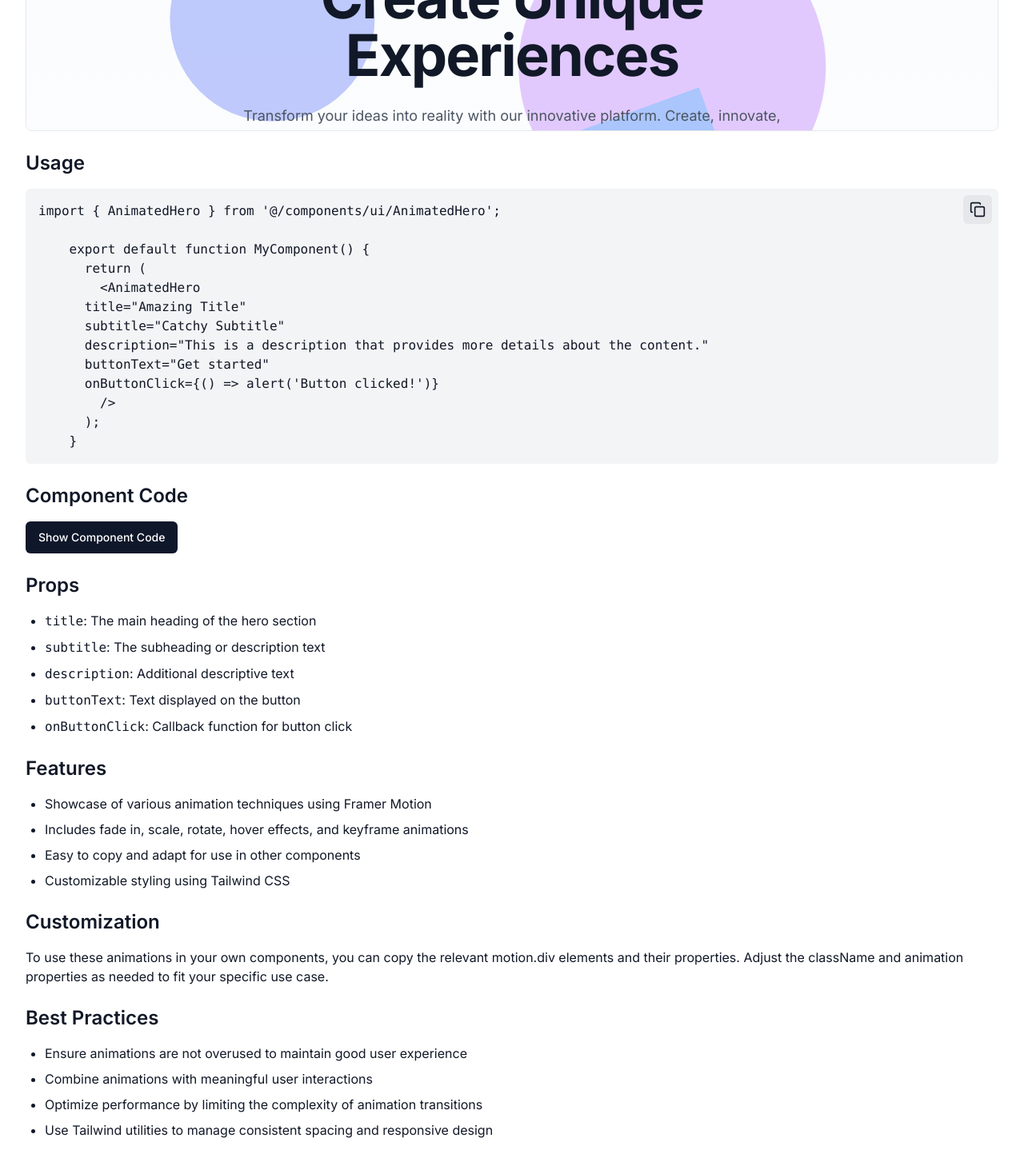
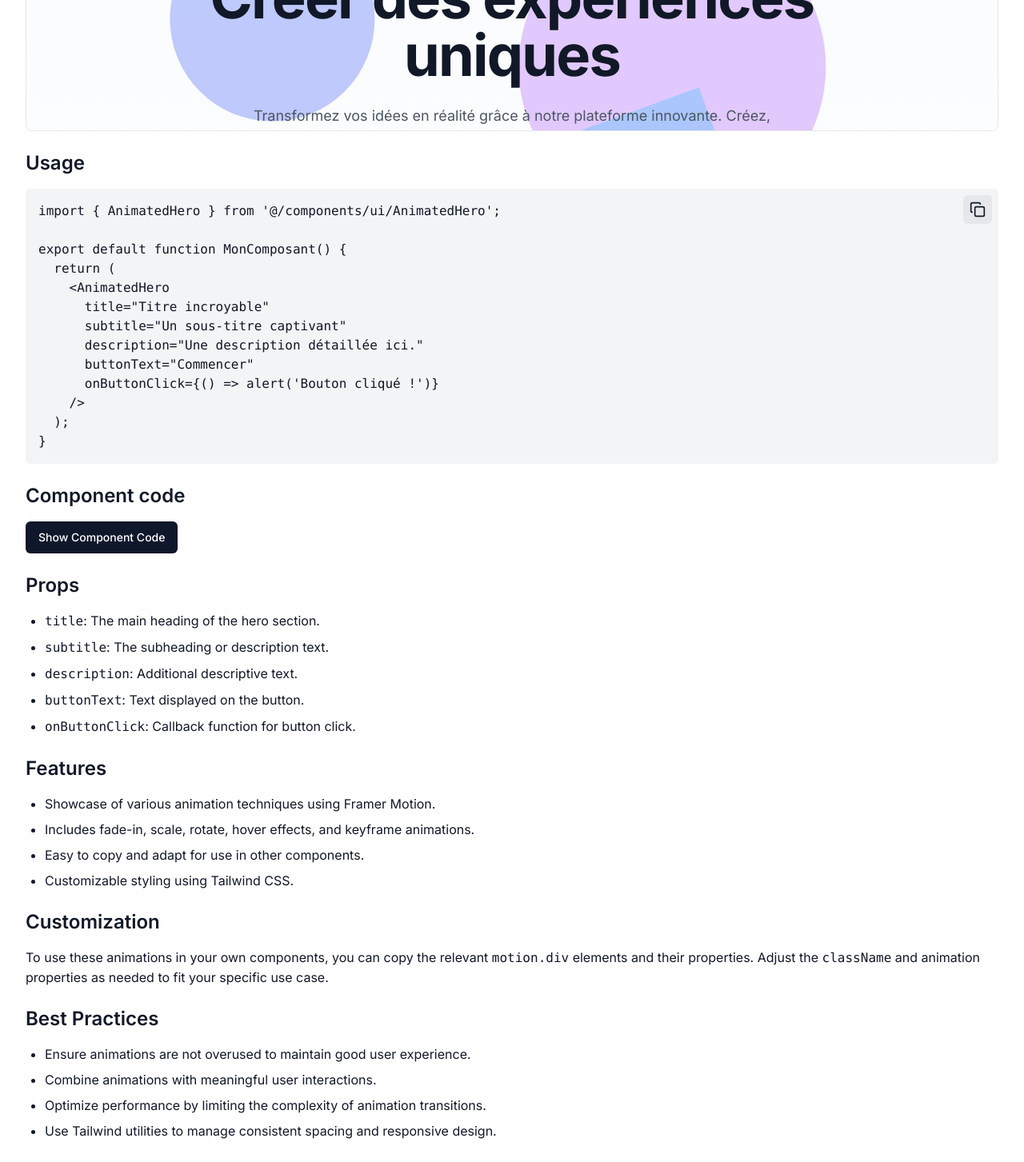
Before and after one commit to Florence-Martin/UI-Library, a Next.js app: page /catalog/animated-hero in a window 1280 px wide. Shown: the part 520-1973 px from the top of the page at 80% size. Built offline with nearby package versions, Linux system fonts and the light colour scheme.

Commit message:
refactore: code refactoring and improve AnimatedHero component documentation and usage examples

```diff
--- a/app/catalog/animated-hero/page.tsx
+++ b/app/catalog/animated-hero/page.tsx
@@ -3,18 +3,25 @@
 import React, { useState } from "react";
 import { Button } from "@/components/ui/Button";
 import CodeBlock from "@/components/CodeBlock";
-import { AnimatedHero } from "@/components/ui/AnimatedHero";
+import AnimatedHero from "@/components/ui/AnimatedHero";
 import BackToCatalog from "@/components/BackToCatalog";
 
+/**
+ * Page AnimatedHeroPage
+ * Cette page illustre l'utilisation du composant AnimatedHero avec un aperçu,
+ * des instructions d'utilisation, du code source, et des conseils de personnalisation.
+ */
 export default function AnimatedHeroPage() {
   const [showComponentCode, setShowComponentCode] = useState(false);
 
+  // Exemple de code source du composant AnimatedHero
   const animatedHeroComponentCode = `
 "use client";
 
-import React from "react";
+import React, { FC, useEffect, useState } from "react";
 import { motion } from "framer-motion";
 import { ArrowRight, Sparkles } from "lucide-react";
+import clsx from "clsx";
 
 interface AnimatedHeroProps {
   title: string;
@@ -24,67 +31,61 @@ interface AnimatedHeroProps {
   onButtonClick?: () => void;
 }
 
-export function AnimatedHero({
+/**
+ * AnimatedHero
+ * Composant affichant une section Hero avec des animations, un titre, une description et un bouton.
+ */
+const AnimatedHero: FC<AnimatedHeroProps> = ({
   title,
   subtitle,
   description,
   buttonText,
   onButtonClick,
-}: AnimatedHeroProps) {
+}) => {
+  const [isMounted, setIsMounted] = useState(false);
+
+  // Détecte si le composant est monté pour gérer des animations spécifiques
+  useEffect(() => {
+    setIsMounted(true);
+    return () => setIsMounted(false); // Nettoyage à la destruction du composant
+  }, []);
+
   return (
     <div className="min-h-screen bg-gradient-to-b from-slate-50 to-white overflow-hidden relative">
-      {/* Animated shapes */}
+      {/* Formes animées en arrière-plan */}
       <motion.div
-        className="absolute inset-0 z-0"
+        className={clsx(
+          "absolute inset-0 z-0",
+          isMounted ? "opacity-100" : "opacity-0"
+        )}
         initial={{ opacity: 0 }}
         animate={{ opacity: 1 }}
         transition={{ duration: 1 }}
       >
-        {/* Circle 1 */}
+        {/* Cercle 1 */}
         <motion.div
           className="absolute w-64 h-64 rounded-full bg-indigo-300/70"
-          animate={{
-            x: [0, 100, 0],
-            y: [0, -50, 0],
-          }}
-          transition={{
-            duration: 20,
-            repeat: Infinity,
-            ease: "linear",
-          }}
+          animate={{ x: [0, 100, 0], y: [0, -50, 0] }}
+          transition={{ duration: 20, repeat: Infinity, ease: "linear" }}
           style={{ left: "10%", top: "20%" }}
         />
-        {/* Circle 2 */}
+        {/* Cercle 2 */}
         <motion.div
           className="absolute w-96 h-96 rounded-full bg-purple-300/70"
-          animate={{
-            x: [0, -70, 0],
-            y: [0, 100, 0],
-          }}
-          transition={{
-            duration: 25,
-            repeat: Infinity,
-            ease: "linear",
-          }}
+          animate={{ x: [0, -70, 0], y: [0, 100, 0] }}
+          transition={{ duration: 25, repeat: Infinity, ease: "linear" }}
           style={{ right: "15%", top: "10%" }}
         />
-        {/* Square */}
+        {/* Carré rotatif */}
         <motion.div
           className="absolute w-72 h-72 bg-blue-300/70"
-          animate={{
-            rotate: [0, 180, 360],
-            scale: [1, 1.1, 1],
-          }}
-          transition={{
-            duration: 30,
-            repeat: Infinity,
-            ease: "linear",
-          }}
+          animate={{ rotate: [0, 180, 360], scale: [1, 1.1, 1] }}
+          transition={{ duration: 30, repeat: Infinity, ease: "linear" }}
           style={{ left: "50%", bottom: "15%", transform: "translateX(-50%)" }}
         />
       </motion.div>
 
-      {/* Content */}
+      {/* Contenu principal */}
       <div className="relative z-10 max-w-7xl mx-auto px-4 sm:px-6 lg:px-8 pt-20 pb-16 text-center lg:pt-32">
         <motion.div
           initial={{ opacity: 0, y: 20 }}
@@ -92,36 +93,46 @@ export function AnimatedHero({
           transition={{ duration: 0.8 }}
           className="mx-auto max-w-4xl"
         >
+          {/* Sous-titre */}
           <motion.div
             initial={{ scale: 0.5, opacity: 0 }}
             animate={{ scale: 1, opacity: 1 }}
             transition={{ delay: 0.2, duration: 0.5 }}
             className="mb-8 flex justify-center"
           >
-            <span className="inline-flex items-center px-6 py-2 rounded-full text-sm font-medium bg-white/90 text-indigo-700 ring-1 ring-inset ring-indigo-700/10 backdrop-blur-sm">
+            <span
+              className={clsx(
+                "inline-flex items-center px-6 py-2 rounded-full text-sm font-medium",
+                "bg-white/90 text-indigo-700 ring-1 ring-inset ring-indigo-700/10 backdrop-blur-sm"
+              )}
+            >
               <Sparkles className="mr-2 h-4 w-4" />
               {subtitle}
             </span>
           </motion.div>
-
+          {/* Titre */}
           <motion.h1
             initial={{ opacity: 0, y: 20 }}
             animate={{ opacity: 1, y: 0 }}
             transition={{ delay: 0.3, duration: 0.8 }}
-            className="text-6xl font-bold tracking-tight text-gray-900 sm:text-7xl"
+            className={clsx(
+              "text-6xl font-bold tracking-tight text-gray-900 sm:text-7xl"
+            )}
           >
             {title}
           </motion.h1>
-
+          {/* Description */}
           <motion.p
             initial={{ opacity: 0, y: 20 }}
             animate={{ opacity: 1, y: 0 }}
             transition={{ delay: 0.5, duration: 0.8 }}
-            className="mt-6 text-lg leading-8 text-gray-600 max-w-2xl mx-auto"
+            className={clsx(
+              "mt-6 text-lg leading-8 text-gray-600 max-w-2xl mx-auto"
+            )}
           >
             {description}
           </motion.p>
-
+          {/* Bouton */}
           <motion.div
             initial={{ opacity: 0, y: 20 }}
             animate={{ opacity: 1, y: 0 }}
@@ -132,7 +143,11 @@ export function AnimatedHero({
               whileHover={{ scale: 1.05 }}
               whileTap={{ scale: 0.95 }}
               onClick={onButtonClick}
-              className="rounded-xl bg-indigo-600 px-8 py-4 text-sm font-semibold text-white shadow-sm hover:bg-indigo-500 focus-visible:outline focus-visible:outline-2 focus-visible:outline-offset-2 focus-visible:outline-indigo-600 flex items-center backdrop-blur-sm"
+              className={clsx(
+                "rounded-xl bg-indigo-600 px-8 py-4 text-sm font-semibold text-white shadow-sm",
+                "hover:bg-indigo-500 focus-visible:outline focus-visible:outline-2 focus-visible:outline-offset-2 focus-visible:outline-indigo-600",
+                "flex items-center backdrop-blur-sm"
+              )}
             >
               {buttonText}
               <ArrowRight className="ml-2 h-4 w-4" />
@@ -142,41 +157,45 @@ export function AnimatedHero({
       </div>
     </div>
   );
-}
+};
+
+export default AnimatedHero;
 `;
 
   return (
     <div className="container mx-auto px-4 py-8 space-y-6">
       <BackToCatalog />
 
-      <h1 className="text-3xl font-bold">Animated Hero Component</h1>
+      <h1 className="text-3xl font-bold">Composant Animated Hero</h1>
 
+      {/* Aperçu */}
       <section>
         <h2 className="text-2xl font-semibold mb-4">Preview</h2>
         <div className="border rounded-lg overflow-hidden max-h-[400px] overflow-y-auto">
           <AnimatedHero
-            title="Create Unique Experiences"
-            subtitle="Discover Our New Experience"
-            description="Transform your ideas into reality with our innovative platform. Create, innovate, and push the limits of your imagination."
-            buttonText="Get Started"
-            onButtonClick={() => alert("Button clicked!")}
+            title="Créer des expériences uniques"
+            subtitle="Découvrez nos nouvelles fonctionnalités"
+            description="Transformez vos idées en réalité grâce à notre plateforme innovante. Créez, innovez et repoussez les limites de votre imagination."
+            buttonText="Commencer"
+            onButtonClick={() => alert("Bouton cliqué !")}
           />
         </div>
       </section>
 
+      {/* Usage */}
       <section>
         <h2 className="text-2xl font-semibold mb-4">Usage</h2>
         <CodeBlock
           code={`import { AnimatedHero } from '@/components/ui/AnimatedHero';
 
-    export default function MyComponent() {
+export default function MonComposant() {
   return (
     <AnimatedHero
-      title="Amazing Title"
-      subtitle="Catchy Subtitle"
-      description="This is a description that provides more details about the content."
-      buttonText="Get started"
-      onButtonClick={() => alert('Button clicked!')}
+      title="Titre incroyable"
+      subtitle="Un sous-titre captivant"
+      description="Une description détaillée ici."
+      buttonText="Commencer"
+      onButtonClick={() => alert('Bouton cliqué !')}
     />
   );
 }`}
@@ -184,83 +203,94 @@ export function AnimatedHero({
         />
       </section>
 
+      {/* Code du composant */}
       <section>
-        <h2 className="text-2xl font-semibold mb-4">Component Code</h2>
+        <h2 className="text-2xl font-semibold mb-4">Component code</h2>
         <Button onClick={() => setShowComponentCode(!showComponentCode)}>
           {showComponentCode ? "Hide Component Code" : "Show Component Code"}
         </Button>
         {showComponentCode && (
-          <div className="mt-4">
           <CodeBlock code={animatedHeroComponentCode} language="tsx" />
-          </div>
         )}
       </section>
 
+      {/* Props du composant */}
       <section>
         <h2 className="text-2xl font-semibold mb-4">Props</h2>
         <ul className="list-disc pl-6 space-y-2">
           <li>
-            <code>title</code>: The main heading of the hero section
+            <code>title</code>: The main heading of the hero section.
           </li>
           <li>
-            <code>subtitle</code>: The subheading or description text
+            <code>subtitle</code>: The subheading or description text.
           </li>
           <li>
-            <code>description</code>: Additional descriptive text
+            <code>description</code>: Additional descriptive text.
           </li>
           <li>
-            <code>buttonText</code>: Text displayed on the button
+            <code>buttonText</code>: Text displayed on the button.
           </li>
           <li>
-            <code>onButtonClick</code>: Callback function for button click
+            <code>onButtonClick</code>: Callback function for button click.
           </li>
         </ul>
       </section>
 
+      {/* Fonctionnalités du composant */}
       <section>
         <h2 className="text-2xl font-semibold mb-4">Features</h2>
         <ul className="list-disc pl-6 space-y-2">
-          <li>Showcase of various animation techniques using Framer Motion</li>
+          <li>Showcase of various animation techniques using Framer Motion.</li>
           <li>
-            Includes fade in, scale, rotate, hover effects, and keyframe
-            animations
+            Includes fade-in, scale, rotate, hover effects, and keyframe
+            animations.
           </li>
-          <li>Easy to copy and adapt for use in other components</li>
-          <li>Customizable styling using Tailwind CSS</li>
+          <li>Easy to copy and adapt for use in other components.</li>
+          <li>Customizable styling using Tailwind CSS.</li>
         </ul>
       </section>
 
+      {/* Conseils de personnalisation */}
       <section>
         <h2 className="text-2xl font-semibold mb-4">Customization</h2>
         <p>
           To use these animations in your own components, you can copy the
-          relevant motion.div elements and their properties. Adjust the
-          className and animation properties as needed to fit your specific use
-          case.
+          relevant <code>motion.div</code> elements and their properties. Adjust
+          the <code>className</code> and animation properties as needed to fit
+          your specific use case.
         </p>
       </section>
 
+      {/* Meilleures pratiques */}
       <section>
         <h2 className="text-2xl font-semibold mb-4">Best Practices</h2>
         <ul className="list-disc pl-6 space-y-2">
           <li>
-            Ensure animations are not overused to maintain good user experience
-          </li>
-          <li>Combine animations with meaningful user interactions</li>
-          <li>
-            Optimize performance by limiting the complexity of animation
-            transitions
+            {/* Évitez une surcharge d'animations pour conserver une expérience utilisateur optimale. */}
+            Ensure animations are not overused to maintain good user experience.
           </li>
           <li>
+            {/* Associez les animations à des interactions significatives pour renforcer leur impact. */}
+            Combine animations with meaningful user interactions.
+          </li>
+          <li>
+            {/* Optimisez les performances en limitant la complexité des transitions d'animation. */}
+            Optimize performance by limiting the complexity of animation
+            transitions.
+          </li>
+          <li>
+            {/* Utilisez Tailwind CSS pour garantir un design réactif et cohérent. */}
             Use Tailwind utilities to manage consistent spacing and responsive
-            design
+            design.
           </li>
         </ul>
       </section>
 
+      {/* Future améliorations */}
       <section>
         <h2 className="text-2xl font-semibold mb-4">Future Enhancements</h2>
         <p>
+          {/* Des mises à jour futures pourraient inclure des effets avancés comme le parallaxe, des transformations 3D et des contrôles interactifs. */}
           Future updates could include more advanced animations such as parallax
           effects, 3D transformations, and interactive controls.
         </p>
--- a/components/ui/AnimatedHero.tsx
+++ b/components/ui/AnimatedHero.tsx
@@ -1,8 +1,9 @@
 "use client";
 
-import React from "react";
+import React, { FC, useEffect, useState } from "react";
 import { motion } from "framer-motion";
 import { ArrowRight, Sparkles } from "lucide-react";
+import clsx from "clsx";
 
 interface AnimatedHeroProps {
   title: string;
@@ -12,18 +13,33 @@ interface AnimatedHeroProps {
   onButtonClick?: () => void;
 }
 
-export function AnimatedHero({
+/**
+ * Composant AnimatedHero
+ * Affiche une section héro avec des formes animées, du texte et un bouton.
+ */
+const AnimatedHero: FC<AnimatedHeroProps> = ({
   title,
   subtitle,
   description,
   buttonText,
   onButtonClick,
-}: AnimatedHeroProps) {
+}) => {
+  const [isMounted, setIsMounted] = useState(false);
+
+  // Hook pour gérer les animations ou effets lors du montage
+  useEffect(() => {
+    setIsMounted(true);
+    return () => setIsMounted(false); // Cleanup on unmount
+  }, []);
+
   return (
     <div className="min-h-screen bg-gradient-to-b from-slate-50 to-white overflow-hidden relative">
-      {/* Animated shapes */}
+      {/* Formes d'arrière-plan animées */}
       <motion.div
-        className="absolute inset-0 z-0"
+        className={clsx(
+          "absolute inset-0 z-0",
+          isMounted ? "opacity-100" : "opacity-0"
+        )}
         initial={{ opacity: 0 }}
         animate={{ opacity: 1 }}
         transition={{ duration: 1 }}
@@ -31,48 +47,27 @@ export function AnimatedHero({
         {/* Circle 1 */}
         <motion.div
           className="absolute w-64 h-64 rounded-full bg-indigo-300/70"
-          animate={{
-            x: [0, 100, 0],
-            y: [0, -50, 0],
-          }}
-          transition={{
-            duration: 20,
-            repeat: Infinity,
-            ease: "linear",
-          }}
+          animate={{ x: [0, 100, 0], y: [0, -50, 0] }}
+          transition={{ duration: 20, repeat: Infinity, ease: "linear" }}
           style={{ left: "10%", top: "20%" }}
         />
         {/* Circle 2 */}
         <motion.div
           className="absolute w-96 h-96 rounded-full bg-purple-300/70"
-          animate={{
-            x: [0, -70, 0],
-            y: [0, 100, 0],
-          }}
-          transition={{
-            duration: 25,
-            repeat: Infinity,
-            ease: "linear",
-          }}
+          animate={{ x: [0, -70, 0], y: [0, 100, 0] }}
+          transition={{ duration: 25, repeat: Infinity, ease: "linear" }}
           style={{ right: "15%", top: "10%" }}
         />
-        {/* Square */}
+        {/* Carré rotatif */}
         <motion.div
           className="absolute w-72 h-72 bg-blue-300/70"
-          animate={{
-            rotate: [0, 180, 360],
-            scale: [1, 1.1, 1],
-          }}
-          transition={{
-            duration: 30,
-            repeat: Infinity,
-            ease: "linear",
-          }}
+          animate={{ rotate: [0, 180, 360], scale: [1, 1.1, 1] }}
+          transition={{ duration: 30, repeat: Infinity, ease: "linear" }}
           style={{ left: "50%", bottom: "15%", transform: "translateX(-50%)" }}
         />
       </motion.div>
 
-      {/* Content */}
+      {/* Contenu */}
       <div className="relative z-10 max-w-7xl mx-auto px-4 sm:px-6 lg:px-8 pt-20 pb-16 text-center lg:pt-32">
         <motion.div
           initial={{ opacity: 0, y: 20 }}
@@ -80,36 +75,46 @@ export function AnimatedHero({
           transition={{ duration: 0.8 }}
           className="mx-auto max-w-4xl"
         >
+          {/* Sous-titre */}
           <motion.div
             initial={{ scale: 0.5, opacity: 0 }}
             animate={{ scale: 1, opacity: 1 }}
             transition={{ delay: 0.2, duration: 0.5 }}
             className="mb-8 flex justify-center"
           >
-            <span className="inline-flex items-center px-6 py-2 rounded-full text-sm font-medium bg-white/90 text-indigo-700 ring-1 ring-inset ring-indigo-700/10 backdrop-blur-sm">
+            <span
+              className={clsx(
+                "inline-flex items-center px-6 py-2 rounded-full text-sm font-medium",
+                "bg-white/90 text-indigo-700 ring-1 ring-inset ring-indigo-700/10 backdrop-blur-sm"
+              )}
+            >
               <Sparkles className="mr-2 h-4 w-4" />
               {subtitle}
             </span>
           </motion.div>
-
+          {/* Titre */}
           <motion.h1
             initial={{ opacity: 0, y: 20 }}
             animate={{ opacity: 1, y: 0 }}
             transition={{ delay: 0.3, duration: 0.8 }}
-            className="text-6xl font-bold tracking-tight text-gray-900 sm:text-7xl"
+            className={clsx(
+              "text-6xl font-bold tracking-tight text-gray-900 sm:text-7xl"
+            )}
           >
             {title}
           </motion.h1>
-
+          {/* Description */}
           <motion.p
             initial={{ opacity: 0, y: 20 }}
             animate={{ opacity: 1, y: 0 }}
             transition={{ delay: 0.5, duration: 0.8 }}
-            className="mt-6 text-lg leading-8 text-gray-600 max-w-2xl mx-auto"
+            className={clsx(
+              "mt-6 text-lg leading-8 text-gray-600 max-w-2xl mx-auto"
+            )}
           >
             {description}
           </motion.p>
-
+          {/* Bouton */}
           <motion.div
             initial={{ opacity: 0, y: 20 }}
             animate={{ opacity: 1, y: 0 }}
@@ -120,7 +125,11 @@ export function AnimatedHero({
               whileHover={{ scale: 1.05 }}
               whileTap={{ scale: 0.95 }}
               onClick={onButtonClick}
-              className="rounded-xl bg-indigo-600 px-8 py-4 text-sm font-semibold text-white shadow-sm hover:bg-indigo-500 focus-visible:outline focus-visible:outline-2 focus-visible:outline-offset-2 focus-visible:outline-indigo-600 flex items-center backdrop-blur-sm"
+              className={clsx(
+                "rounded-xl bg-indigo-600 px-8 py-4 text-sm font-semibold text-white shadow-sm",
+                "hover:bg-indigo-500 focus-visible:outline focus-visible:outline-2 focus-visible:outline-offset-2 focus-visible:outline-indigo-600",
+                "flex items-center backdrop-blur-sm"
+              )}
             >
               {buttonText}
               <ArrowRight className="ml-2 h-4 w-4" />
@@ -130,4 +139,6 @@ export function AnimatedHero({
       </div>
     </div>
   );
-}
+};
+
+export default AnimatedHero;
```
Lines whose indentation alone changed are shown as unchanged.
